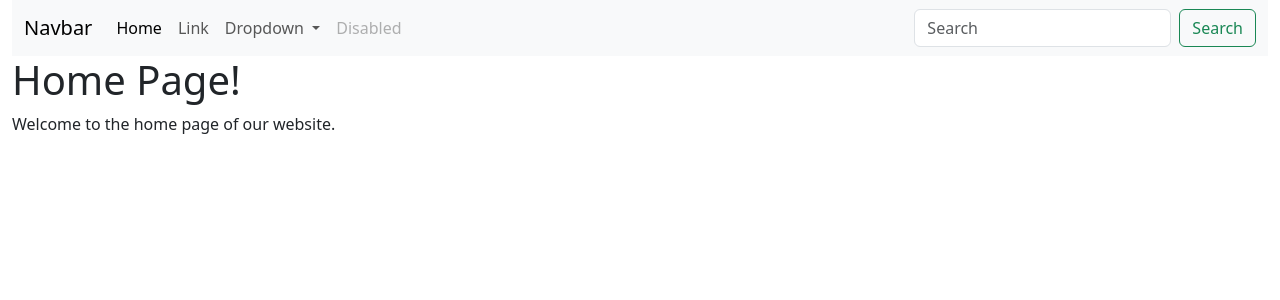
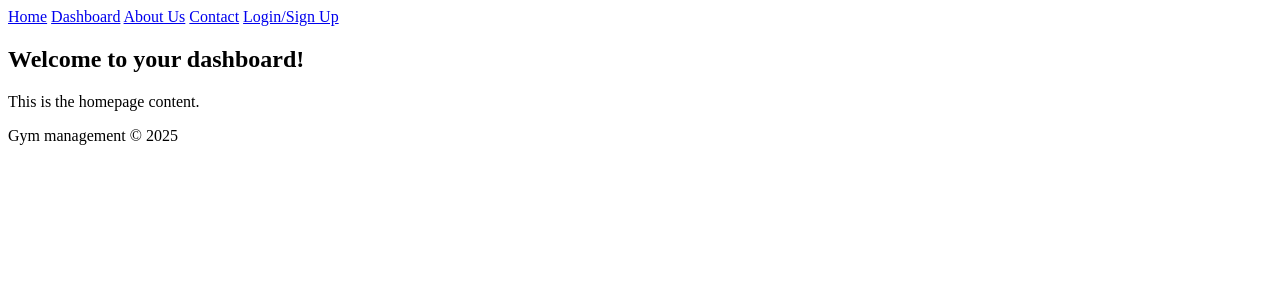
Before and after one commit to Tincho228/gym-management-django, a Django app: page / in a window 1280 px wide. Shown: the top 300 px of the page. Run offline with Django 4.2, Linux system fonts and the light colour scheme.

Commit message:
create templates and basic design. Update views and urls. Minimal updates to readme file.

```diff
--- a/website/main/templates/main/base.html
+++ b/website/main/templates/main/base.html
@@ -1,53 +1,44 @@
-<!doctype html>
+{% load static %}
+<!DOCTYPE html>
 <html lang="en">
 <head>
-    <meta charset="utf-8">
-    <meta name="viewport" content="width=device-width, initial-scale=1">
-    <link href="https://cdn.jsdelivr.net/npm/bootstrap@5.3.8/dist/css/bootstrap.min.css" rel="stylesheet" integrity="sha384-sRIl4kxILFvY47J16cr9ZwB07vP4J8+LH7qKQnuqkuIAvNWLzeN8tE5YBujZqJLB" crossorigin="anonymous">
-    <title>{% block title %}My Site{% endblock %}</title>
+    <meta charset="UTF-8">
+    <meta name="viewport" content="width=device-width, initial-scale=1.0">
+    <title>{% block title %}My App{% endblock %}</title>
+    <link rel="stylesheet" href="{% static 'main/css/styles.css' %}">
 </head>
 <body>
-    <div class="container-fluid">
-        <nav class="navbar navbar-expand-lg bg-body-tertiary">
-            <div class="container-fluid">
-                <a class="navbar-brand" href="#">Navbar</a>
-                <button class="navbar-toggler" type="button" data-bs-toggle="collapse" data-bs-target="#navbarSupportedContent" aria-controls="navbarSupportedContent" aria-expanded="false" aria-label="Toggle navigation">
-                <span class="navbar-toggler-icon"></span>
-                </button>
-                <div class="collapse navbar-collapse" id="navbarSupportedContent">
-                <ul class="navbar-nav me-auto mb-2 mb-lg-0">
-                    <li class="nav-item">
-                    <a class="nav-link active" aria-current="page" href="#">Home</a>
-                    </li>
-                    <li class="nav-item">
-                    <a class="nav-link" href="#">Link</a>
-                    </li>
-                    <li class="nav-item dropdown">
-                    <a class="nav-link dropdown-toggle" href="#" role="button" data-bs-toggle="dropdown" aria-expanded="false">
-                        Dropdown
-                    </a>
-                    <ul class="dropdown-menu">
-                        <li><a class="dropdown-item" href="#">Action</a></li>
-                        <li><a class="dropdown-item" href="#">Another action</a></li>
-                        <li><hr class="dropdown-divider"></li>
-                        <li><a class="dropdown-item" href="#">Something else here</a></li>
-                    </ul>
-                    </li>
-                    <li class="nav-item">
-                    <a class="nav-link disabled" aria-disabled="true">Disabled</a>
-                    </li>
-                </ul>
-                <form class="d-flex" role="search">
-                    <input class="form-control me-2" type="search" placeholder="Search" aria-label="Search"/>
-                    <button class="btn btn-outline-success" type="submit">Search</button>
-                </form>
+
+    <!-- Navigation Bar -->
+    <nav>
+        <a href="{% url 'home' %}">Home</a>
+        <a href="{% url 'dashboard' %}">Dashboard</a>
+        <a href="{% url 'about' %}">About Us</a>
+        <a href="{% url 'contact' %}">Contact</a>
+        <a href="{% url 'login' %}">Login/Sign Up</a>
+    </nav>
+
+    <!-- Main container -->
+    <div class="container">
+        <!-- Dashboard section -->
+        <div class="dashboard">
+            {% block dashboard %}
+            <!-- content -->
+            {% endblock %}
+        </div>
+
+        <!-- Additional page content -->
+        <div class="content">
+            {% block content %}
+            <!-- more content  -->
+            {% endblock %}
         </div>
     </div>
-        </nav>
-      {% block content %}
-      <h1>Welcome to the Home Page</h1>
-      <p>This is the main content area.</p>
-      {% endblock %}
-    <script src="https://cdn.jsdelivr.net/npm/bootstrap@5.3.8/dist/js/bootstrap.bundle.min.js" integrity="sha384-FKyoEForCGlyvwx9Hj09JcYn3nv7wiPVlz7YYwJrWVcXK/BmnVDxM+D2scQbITxI" crossorigin="anonymous"></script>
+
+    <!-- Footer -->
+    <footer>
+        Gym management &copy; {% now "Y" %}
+    </footer>
+    <script src="{% static 'main/javascript/script.js' %}"></script>
 </body>
 </html>
--- a/website/main/templates/main/home.html
+++ b/website/main/templates/main/home.html
@@ -2,7 +2,10 @@
 
 {% block title %}Home{% endblock %}
 
+{% block dashboard %}
+<h2>Welcome to your dashboard!</h2>
+{% endblock %}
+
 {% block content %}
-<h1>Home Page!</h1>
-<p>Welcome to the home page of our website.</p>
+<p>This is the homepage content.</p>
 {% endblock %}
--- a/website/main/urls.py
+++ b/website/main/urls.py
@@ -2,5 +2,9 @@
 from . import views
 
 urlpatterns = [
-    path('', views.home, name='home')
+    path('', views.home, name='home'),
+    path('dashboard/', views.dashboard, name='dashboard'),
+    path('about/', views.about, name='about'),
+    path('contact/', views.contact, name='contact'),
+    path('login/', views.login_view, name='login'),
 ]
--- a/website/main/views.py
+++ b/website/main/views.py
@@ -3,3 +3,15 @@
 # Create your views here.
 def home(request):
     return render(request, 'main/home.html')
+
+def dashboard(request):
+    return render(request, 'main/dashboard.html')
+
+def about(request):
+    return render(request, 'main/about.html')
+
+def contact(request):
+    return render(request, 'main/contact.html')
+
+def login_view(request):
+    return render(request, 'main/login.html')
```
Also changed, not shown: website/main/templates/main/about.html (added, +13 -0 lines), website/main/templates/main/contact.html (added, +16 -0 lines), website/main/templates/main/dashboard.html (added, +11 -0 lines), website/main/templates/main/login.html (added, +11 -0 lines), website/main/templates/main/signup.html (added, +11 -0 lines), website/main/static/main/css/styles.css (added), website/main/static/main/javascript/script.js (added). Lines whose indentation alone changed are shown as unchanged.
